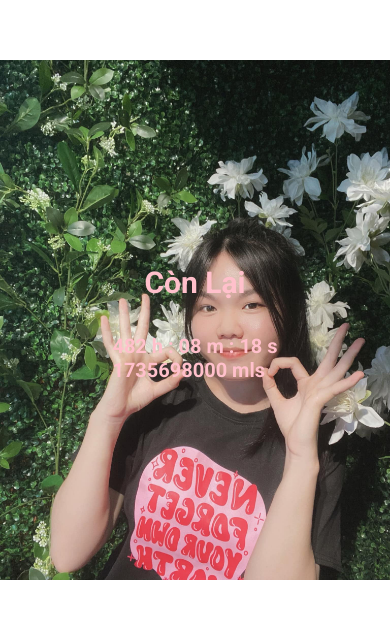
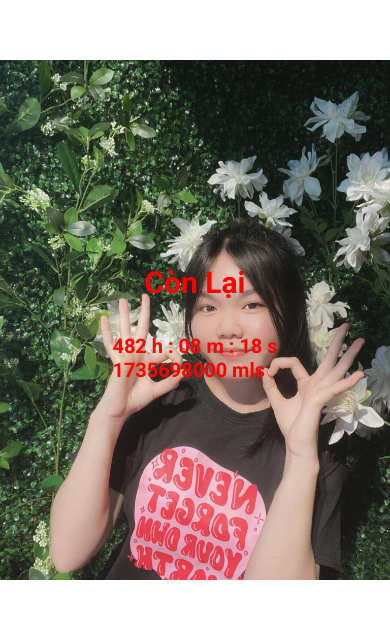
Before and after one commit to Nguyen-Duong-Trong-Tin/NgayMyHanVe, a plain HTML site: page index.html in a window 390 px wide. Shown: the part 102-720 px from the top of the page. Drawn offline with Linux system fonts and the light colour scheme.

Commit message:
Update index.css

```diff
--- a/css/index.css
+++ b/css/index.css
@@ -32,12 +32,12 @@ body {
 
 @media (max-width: 575.98px) {
   .box .title {
-    color: pink;
+    color: red;
     font-size: 30px;
   }
 
   .box .content {
-    color: pink;
+    color: red;
     font-size: 20px;
   }
 }
```
